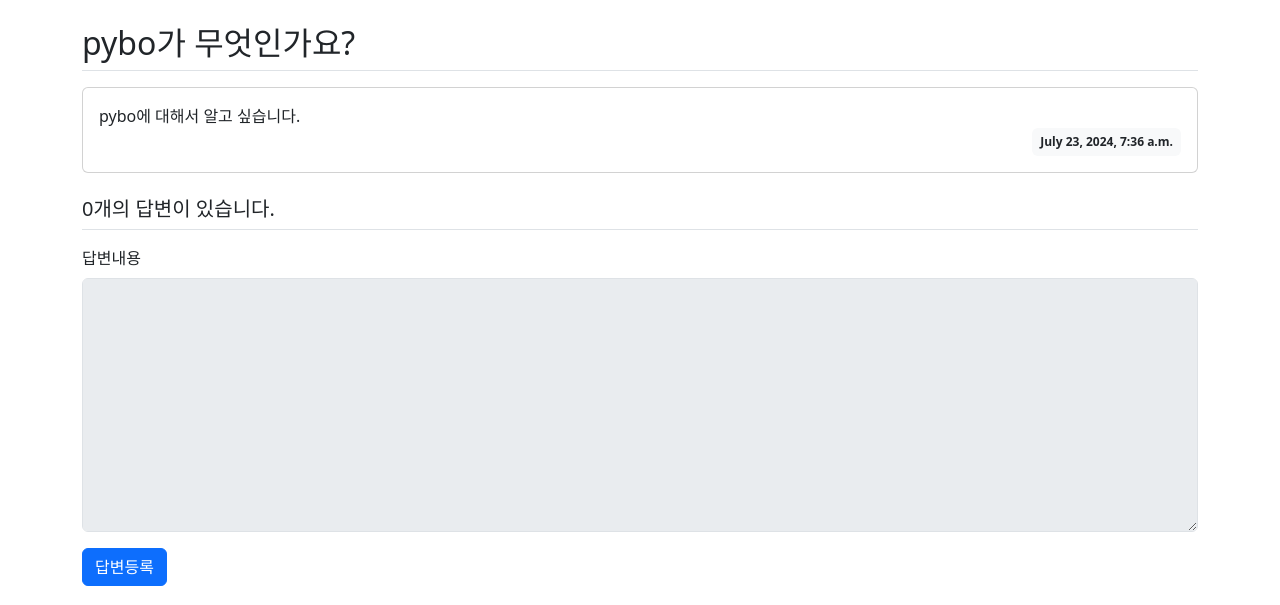
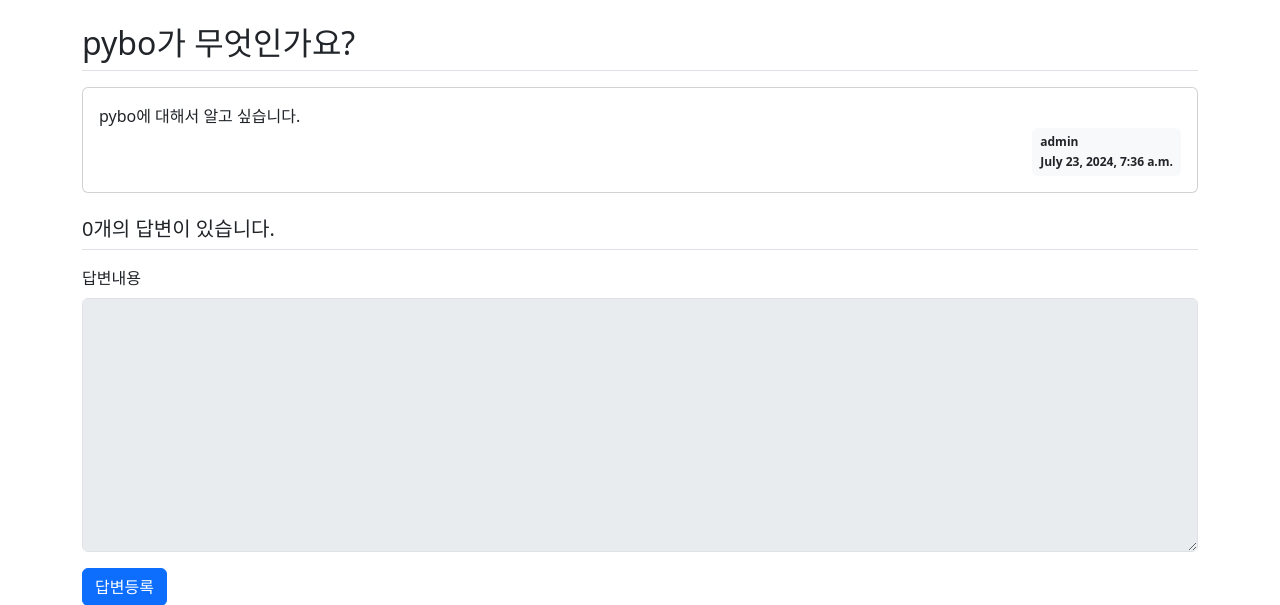
Before and after one commit to ILikeForest/DjangoLearn, a Django app: page /pybo/1/ in a window 1280 px wide. Shown: the part 57-662 px from the top of the page. Run offline with Django 5.2, Linux system fonts and the light colour scheme; data comes from the database, SQL or seed files in the repository; both versions use the stored data as it was after the commit; some libraries are stand-ins or nearby versions.

Commit message:
글쓴이 표시_질문상세(답변)

```diff
--- a/mysite/pybo/views.py
+++ b/mysite/pybo/views.py
@@ -29,7 +29,7 @@
         form = AnswerForm(request.POST)
         if form.is_valid():
             answer = form.save(commit=False)
-            answer.author = request.User    # author 속성에 로그인 계정 저장
+            answer.author = request.user    # author 속성에 로그인 계정 저장
             answer.create_date = timezone.now()
             answer.question = question
             answer.save()
--- a/mysite/templates/pybo/questionDetail.html
+++ b/mysite/templates/pybo/questionDetail.html
@@ -8,8 +8,9 @@
         <div class="card-body">
             <div class="card-text" style="white-space: pre-line;">{{ question.content }}</div>
             <div class="d-flex justify-content-end">
-                <div class="badge bg-light text-dark p-2">
-                    {{ question.create_date }}
+                <div class="badge bg-light text-dark p-2 text-start">
+                    <div class="mb-2">{{ question.author.username }}</div>
+                    <div>{{ question.create_date }}</div>
                 </div>
             </div>
         </div>
@@ -21,8 +22,9 @@
         <div class="card-body">
             <div class="card-text" style="white-space: pre-line;">{{ answer.content }}</div>
             <div class="d-flex justify-content-end">
-                <div class="badge bg-light text-dark p-2">
-                    {{ answer.create_date }}
+                <div class="badge bg-light text-dark p-2 text-start">
+                    <div class="mb-2">{{ answer.author.username }}</div>
+                    <div>{{ answer.create_date }}</div>
                 </div>
             </div>
         </div>
```
Also changed, not shown: mysite/db.sqlite3.
